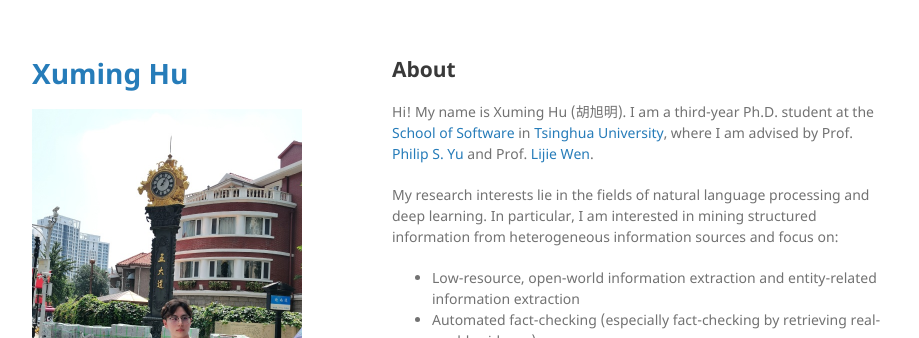
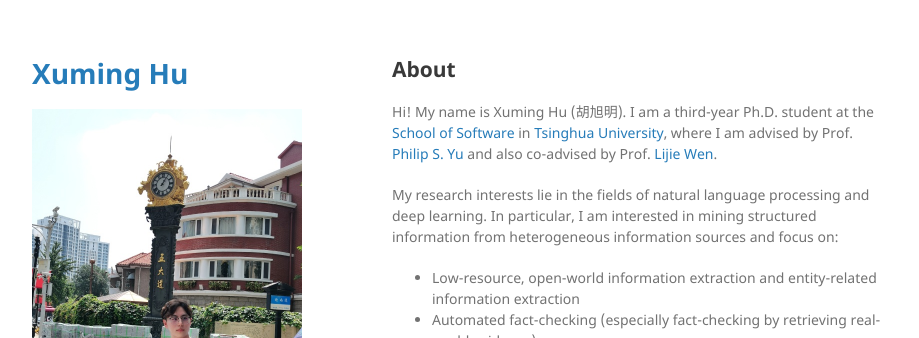
Before and after one commit to xuminghu/xuminghu.github.io, a Jekyll site: the page built from index.md, in a window 1280 px wide and 900 px high. Shown: the top 338 px of the window, without its empty margins (178-1097 px from the left). Built offline with Jekyll 4.4.1, drawn with Linux system fonts in a browser that asks for light colours; our own code applies the rules of GitHub Pages for plain Markdown files.

Commit message:
homepage

```diff
--- a/index.md
+++ b/index.md
@@ -4,7 +4,7 @@ layout: default
 
 
 ## About
-Hi! My name is Xuming Hu (胡旭明). I am a third-year Ph.D. student at the [School of Software](https://www.thss.tsinghua.edu.cn/) in [Tsinghua University](https://www.tsinghua.edu.cn/), where I am advised by Prof. [Philip S. Yu](https://www.cs.uic.edu/PSYu/) and Prof. [Lijie Wen](https://www.thss.tsinghua.edu.cn/faculty/wenlijie.htm).
+Hi! My name is Xuming Hu (胡旭明). I am a third-year Ph.D. student at the [School of Software](https://www.thss.tsinghua.edu.cn/) in [Tsinghua University](https://www.tsinghua.edu.cn/), where I am advised by Prof. [Philip S. Yu](https://www.cs.uic.edu/PSYu/) and also co-advised by Prof. [Lijie Wen](https://www.thss.tsinghua.edu.cn/faculty/wenlijie.htm).
 
 My research interests lie in the fields of natural language processing and deep learning. In particular, I am interested in mining structured information from heterogeneous information sources and focus on:
 
```
